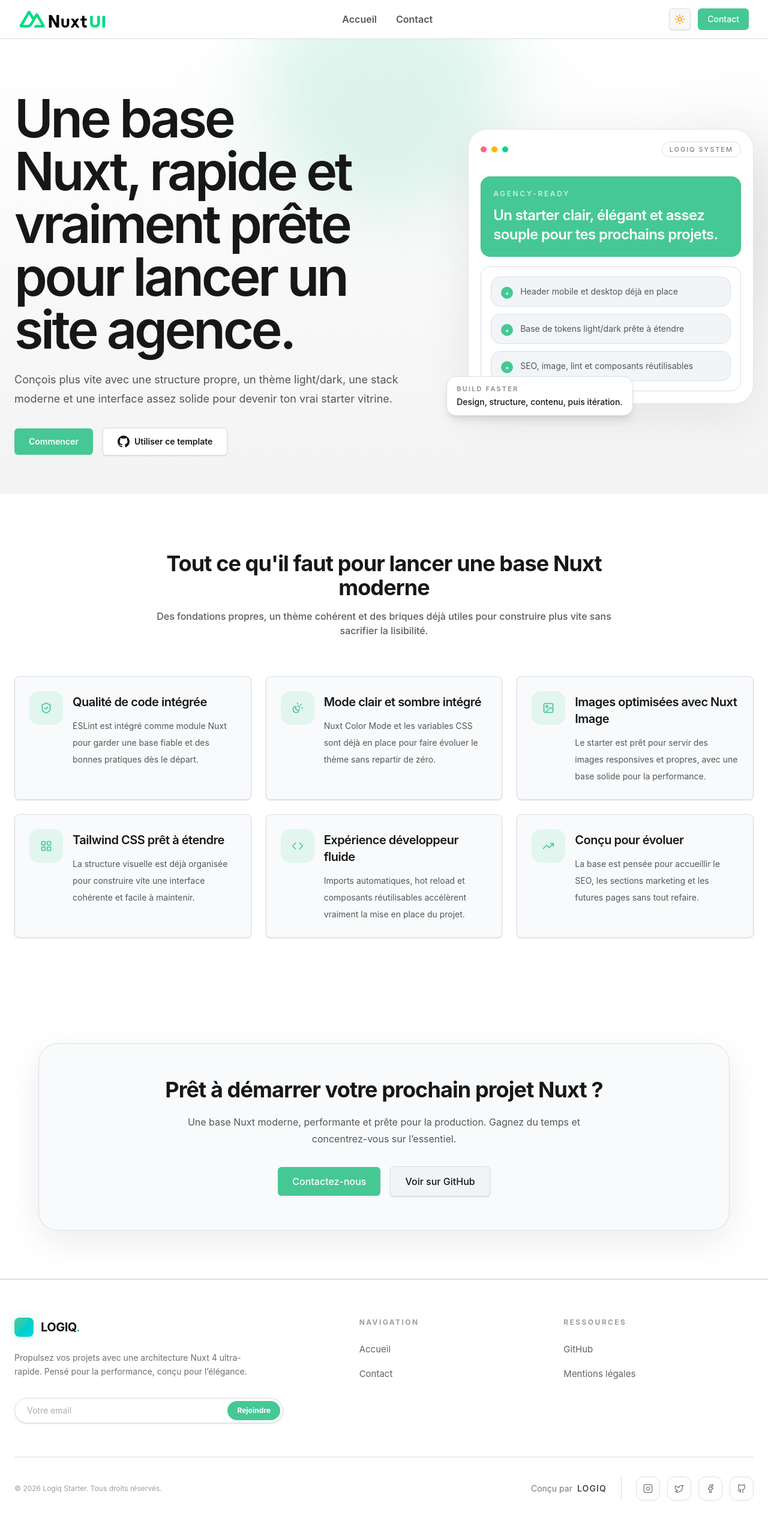
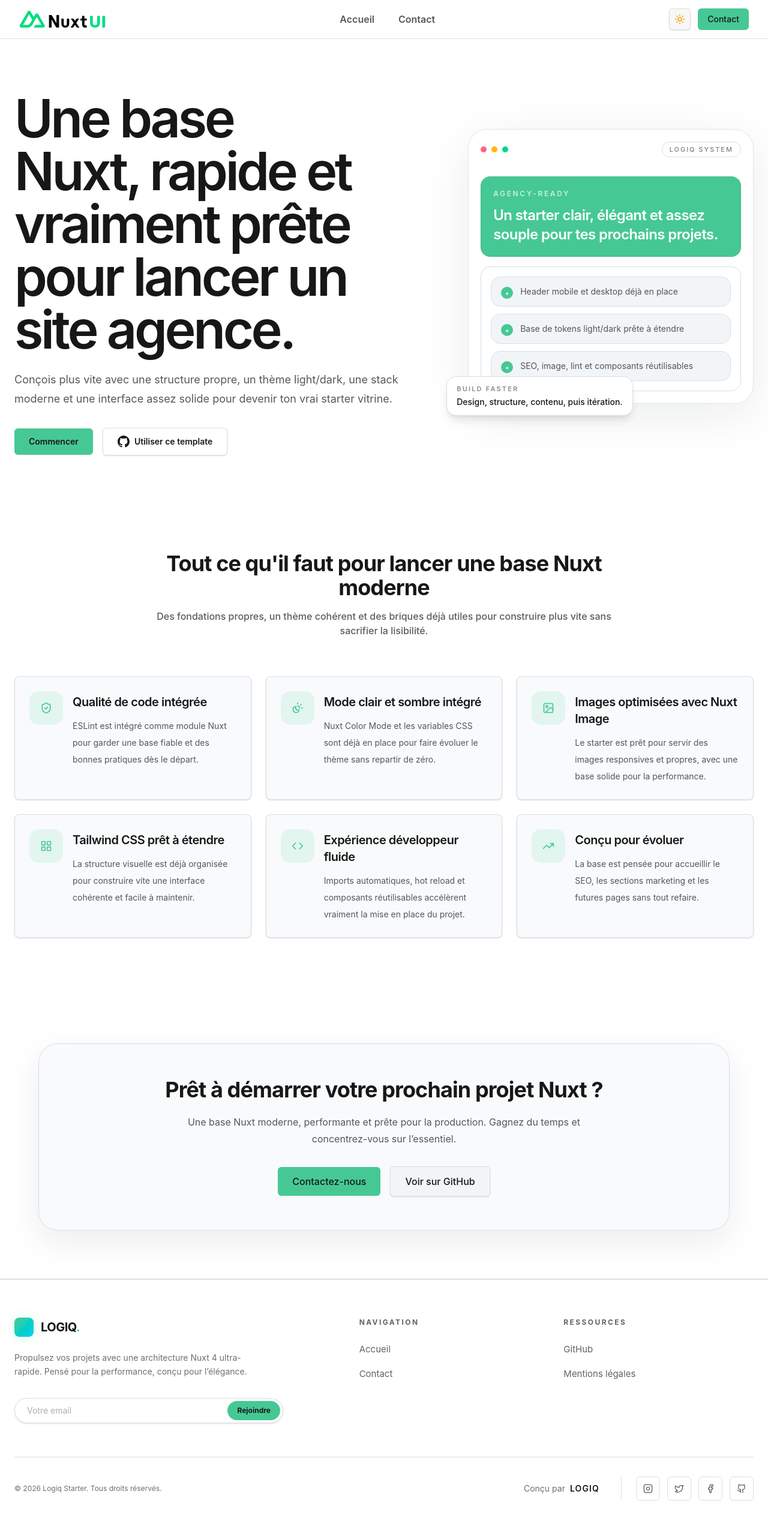
Before and after one commit to logiq-dev/nuxt-starter-logiq, a Nuxt app: page / in a window 1280 px wide. Shown: the top 2540 px of the page at 60% size. Built offline with nearby package versions, Linux system fonts and the light colour scheme.

Commit message:
feat: improve WCAG baseline across header, hero, footer and contact form

```diff
--- a/app/assets/css/main.css
+++ b/app/assets/css/main.css
@@ -3,6 +3,7 @@
 :root {
   --foreground: 0 0% 9%;
   --primary: 156 54% 53%;
+  --primary-foreground: 0 0% 9%;
   --primary-hover: 156 54% 43%;
   --primary-bg: 0 0% 100%;
   --surface: 0 0% 100%;
@@ -14,6 +15,7 @@
 .dark {
   --foreground: 0 0% 100%;
   --primary: 156 54% 53%;
+  --primary-foreground: 0 0% 9%;
   --primary-hover: 156 54% 43%;
   --primary-bg: 222 47% 11%;
   --surface: 222 24% 20%;
@@ -25,6 +27,7 @@
 @theme inline {
   --color-foreground: hsl(var(--foreground));
   --color-primary: hsl(var(--primary));
+  --color-primary-foreground: hsl(var(--primary-foreground));
   --color-primary-hover: hsl(var(--primary-hover));
   --color-primary-bg: hsl(var(--primary-bg));
   --color-surface: hsl(var(--surface));
@@ -37,3 +40,33 @@ body {
   background-color: hsl(var(--primary-bg));
   color: hsl(var(--foreground));
 }
+
+.focus-ring {
+  outline: none;
+}
+
+.focus-ring:focus-visible {
+  outline: 2px solid hsl(var(--foreground));
+  outline-offset: 3px;
+}
+
+.skip-link {
+  position: fixed;
+  top: 0.75rem;
+  left: 1rem;
+  z-index: 100;
+  padding: 0.75rem 1rem;
+  border-radius: 0.75rem;
+  background-color: hsl(var(--foreground));
+  color: hsl(var(--primary-bg));
+  font-weight: 700;
+  text-decoration: none;
+  transform: translateY(-220%);
+  transition: transform 150ms ease;
+}
+
+.skip-link:focus-visible {
+  transform: translateY(0);
+  outline: 2px solid hsl(var(--primary));
+  outline-offset: 3px;
+}
--- a/app/components/AppFooterAccordion.vue
+++ b/app/components/AppFooterAccordion.vue
@@ -2,6 +2,7 @@
 import { Facebook, Github, Instagram, Twitter } from "lucide-vue-next";
 
 const year = new Date().getFullYear();
+const route = useRoute();
 
 const openSections = ref({
   navigation: false,
@@ -33,9 +34,28 @@ const footerGroups = [
 ];
 
 const socialLinks = [
-  { label: "Instagram", to: "#", icon: Instagram },
-  { label: "Twitter", to: "#", icon: Twitter },
-  { label: "Facebook", to: "#", icon: Facebook },
+  { label: "Instagram",
+    to: "https://github.com/logiq-dev/nuxt-starter-logiq",
+    icon: Instagram,
+    target: "_blank",
+    rel: "noopener noreferrer"
+  },
+
+  {
+   label: "Twitter",
+   to: "https://github.com/logiq-dev/nuxt-starter-logiq",
+   icon: Twitter,
+   target: "_blank",
+   rel: "noopener noreferrer"
+  },
+
+  { label: "Facebook",
+    to: "https://github.com/logiq-dev/nuxt-starter-logiq",
+    icon: Facebook,
+    target: "_blank",
+    rel: "noopener noreferrer"
+  },
+
   {
     label: "GitHub",
     to: "https://github.com/logiq-dev/nuxt-starter-logiq",
@@ -44,6 +64,9 @@ const socialLinks = [
     rel: "noopener noreferrer",
   },
 ];
+
+const isCurrentPage = (path) => path.startsWith("/") && route.path === path;
+const isActiveLink = (path) => path && path !== "#";
 
 const toggleSection = (section) => {
   openSections.value[section] = !openSections.value[section];
@@ -75,7 +98,7 @@ const toggleSection = (section) => {
 
           <div class="mt-8 w-full max-w-md">
             <div
-              class="group relative flex items-center rounded-full border border-border-soft bg-surface p-1 shadow-sm transition focus-within:border-primary/50"
+              class="group relative flex items-center rounded-full border border-border-soft bg-surface p-1 shadow-sm transition focus-within:border-primary/50 focus-within:outline-2 focus-within:outline-offset-2 focus-within:outline-foreground"
             >
               <label for="footer-accordion-newsletter-email" class="sr-only">
                 Votre email
@@ -90,7 +113,7 @@ const toggleSection = (section) => {
               >
               <button
                 type="button"
-                class="cursor-pointer rounded-full bg-primary px-4 py-2 text-xs font-bold text-white transition hover:bg-primary-hover"
+                class="focus-ring cursor-pointer rounded-full bg-primary px-4 py-2 text-xs font-bold text-primary-foreground transition hover:bg-primary-hover"
               >
                 Rejoindre
               </button>
@@ -104,16 +127,18 @@ const toggleSection = (section) => {
             :key="group.title"
             class="text-center lg:text-left"
           >
+            <div class="md:hidden">
+              <h3>
                 <button
                   type="button"
-              class="flex w-full items-center justify-center gap-4 text-center text-xs font-bold uppercase tracking-[0.2em] text-foreground/42 md:pointer-events-none md:cursor-default lg:justify-start"
+                  class="focus-ring flex w-full items-center justify-center gap-4 rounded-md text-center text-xs font-bold uppercase tracking-[0.2em] text-foreground/68 lg:justify-start"
                   :aria-expanded="openSections[group.key]"
-              :aria-controls="`${group.key}-links`"
+                  :aria-controls="`${group.key}-links-mobile`"
                   @click="toggleSection(group.key)"
                 >
                   <span>{{ group.title }}</span>
                   <span
-                class="inline-flex h-8 w-8 items-center justify-center rounded-full border border-border-soft bg-surface md:hidden"
+                    class="inline-flex h-8 w-8 items-center justify-center rounded-full border border-border-soft bg-surface"
                   >
                     <svg
                       class="h-4 w-4 transition-transform duration-200"
@@ -132,15 +157,12 @@ const toggleSection = (section) => {
                     </svg>
                   </span>
                 </button>
+              </h3>
 
               <div
-              :id="`${group.key}-links`"
-              class="grid overflow-hidden transition-all duration-300 ease-in-out md:mt-6 md:block"
-              :class="
-                openSections[group.key]
-                  ? 'mt-6 grid-rows-[1fr]'
-                  : 'grid-rows-[0fr] md:grid-rows-[1fr]'
-              "
+                :id="`${group.key}-links-mobile`"
+                class="grid overflow-hidden transition-all duration-300 ease-in-out"
+                :class="openSections[group.key] ? 'mt-6 grid-rows-[1fr]' : 'grid-rows-[0fr]'"
               >
                 <ul class="min-h-0 space-y-4">
                   <li v-for="link in group.links" :key="link.label">
@@ -148,11 +170,52 @@ const toggleSection = (section) => {
                       :to="link.to"
                       :target="link.target"
                       :rel="link.rel"
-                    class="group inline-flex items-center justify-center text-[15px] text-foreground/68 transition-colors hover:text-primary lg:justify-start"
+                      :aria-current="isCurrentPage(link.to) ? 'page' : undefined"
+                      class="focus-ring group inline-flex items-center justify-center rounded-md text-[15px] text-foreground/68 transition-colors hover:text-foreground"
                     >
                       {{ link.label }}
                       <span
                         class="ml-2 -translate-x-2 opacity-0 transition-all group-hover:translate-x-0 group-hover:opacity-100"
+                        aria-hidden="true"
+                      >
+                        <svg
+                          class="h-3 w-3"
+                          fill="none"
+                          viewBox="0 0 24 24"
+                          stroke="currentColor"
+                        >
+                          <path
+                            stroke-linecap="round"
+                            stroke-linejoin="round"
+                            stroke-width="2"
+                            d="M14 5l7 7m0 0l-7 7m7-7H3"
+                          />
+                        </svg>
+                      </span>
+                    </NuxtLink>
+                  </li>
+                </ul>
+              </div>
+            </div>
+
+            <div class="hidden md:block">
+              <h3 class="text-xs font-bold uppercase tracking-[0.2em] text-foreground/68">
+                {{ group.title }}
+              </h3>
+
+              <ul class="mt-6 space-y-4">
+                <li v-for="link in group.links" :key="link.label">
+                  <NuxtLink
+                    :to="link.to"
+                    :target="link.target"
+                    :rel="link.rel"
+                    :aria-current="isCurrentPage(link.to) ? 'page' : undefined"
+                    class="focus-ring group inline-flex items-center justify-center rounded-md text-[15px] text-foreground/68 transition-colors hover:text-foreground lg:justify-start"
+                  >
+                    {{ link.label }}
+                    <span
+                      class="ml-2 -translate-x-2 opacity-0 transition-all group-hover:translate-x-0 group-hover:opacity-100"
+                      aria-hidden="true"
                     >
                       <svg
                         class="h-3 w-3"
@@ -180,7 +243,7 @@ const toggleSection = (section) => {
         <div
           class="flex flex-col items-center gap-5 text-center md:flex-row md:items-center md:justify-between md:text-left"
         >
-          <p class="text-xs text-foreground/42">
+          <p class="text-xs text-foreground/62">
             &copy; {{ year }} Logiq Starter. Tous droits r&eacute;serv&eacute;s.
           </p>
 
@@ -191,11 +254,11 @@ const toggleSection = (section) => {
               to="https://logiq.be"
               target="_blank"
               rel="noopener noreferrer"
-              class="group inline-flex items-center gap-2 text-sm text-foreground/58 transition-colors hover:text-foreground"
+              class="focus-ring group inline-flex items-center gap-2 rounded-full px-3 py-2 text-sm text-foreground/62 transition-all duration-200 hover:-translate-y-0.5 hover:text-foreground"
             >
               <span>Con&ccedil;u par</span>
               <span
-                class="font-semibold uppercase tracking-[0.08em] text-foreground/78 transition-colors group-hover:text-primary"
+                class="font-semibold uppercase tracking-[0.08em] text-foreground underline decoration-primary/0 underline-offset-4 transition-[text-decoration-color] duration-200 group-hover:decoration-primary"
               >
                 LOGIQ
               </span>
@@ -204,17 +267,25 @@ const toggleSection = (section) => {
             <div
               class="flex flex-wrap items-center justify-center gap-3 md:border-l md:border-border-soft md:pl-6"
             >
+              <template v-for="social in socialLinks" :key="social.label">
                 <NuxtLink
-                v-for="social in socialLinks"
-                :key="social.label"
+                  v-if="isActiveLink(social.to)"
                   :to="social.to"
                   :target="social.target"
                   :rel="social.rel"
                   :aria-label="social.label"
-                class="inline-flex h-10 w-10 items-center justify-center rounded-xl border border-border-soft bg-surface text-foreground/58 transition hover:border-primary/30 hover:text-primary"
+                  class="focus-ring inline-flex h-10 w-10 items-center justify-center rounded-md border border-border-soft bg-surface text-foreground/68 transition-all duration-200 hover:-translate-y-0.5 hover:border-primary hover:text-primary "
                 >
-                <component :is="social.icon" class="h-4 w-4" />
+                  <component :is="social.icon" class="h-4 w-4" aria-hidden="true" />
                 </NuxtLink>
+                <span
+                  v-else
+                  aria-hidden="true"
+                  class="inline-flex h-10 w-10 items-center justify-center rounded-md border border-border-soft bg-surface text-foreground/35 transition-all duration-200 hover:-translate-y-0.5 hover:border-primary/70 hover:text-primary"
+                >
+                  <component :is="social.icon" class="h-4 w-4" aria-hidden="true" />
+                </span>
+              </template>
             </div>
           </div>
         </div>
--- a/app/components/AppHeader.vue
+++ b/app/components/AppHeader.vue
@@ -1,5 +1,5 @@
 <script setup>
-import { computed, onMounted, onUnmounted, ref } from "vue";
+import { computed, nextTick, onMounted, onUnmounted, ref, watch } from "vue";
 import ColorModeToggle from "./ColorModeToggle.vue";
 
 const navigationLinks = [
@@ -8,26 +8,56 @@ const navigationLinks = [
 ];
 
 const colorMode = useColorMode();
+const route = useRoute();
 const isMenuOpen = ref(false);
+const menuButton = ref(null);
+const mobileMenu = ref(null);
 const isDark = computed(() => colorMode.value === "dark");
 
 const logoSrc = computed(() =>
   isDark.value ? "/images/logo/logo-dark-nuxt.svg" : "/images/logo/logo-light-nuxt.svg",
 );
 
-const toggleMenu = () => {
-  isMenuOpen.value = !isMenuOpen.value;
+const isCurrentPage = (path) => route.path === path;
+
+const focusFirstMobileItem = () => {
+  const firstFocusableElement = mobileMenu.value?.querySelector(
+    'a, button, [tabindex]:not([tabindex="-1"])',
+  );
+
+  firstFocusableElement?.focus();
 };
 
-const closeMenu = () => {
+const toggleMenu = async () => {
+  isMenuOpen.value = !isMenuOpen.value;
+
+  if (isMenuOpen.value) {
+    await nextTick();
+    focusFirstMobileItem();
+  }
+};
+
+const closeMenu = async ({ restoreFocus = false } = {}) => {
   isMenuOpen.value = false;
+
+  if (restoreFocus) {
+    await nextTick();
+    menuButton.value?.focus();
+  }
 };
 
 const handleKeydown = (event) => {
   if (event.key === "Escape" && isMenuOpen.value) {
-    closeMenu();
+    closeMenu({ restoreFocus: true });
   }
 };
+
+watch(
+  () => route.fullPath,
+  () => {
+    closeMenu();
+  },
+);
 
 onMounted(() => {
   document.addEventListener("keydown", handleKeydown);
@@ -42,19 +72,22 @@ onUnmounted(() => {
   <header
     class="sticky top-0 z-50 w-full border-b border-border-soft bg-primary-bg text-foreground transition-colors"
   >
+    <a href="#main-content" class="skip-link">Aller au contenu principal</a>
+
     <nav
       class="mx-auto flex h-16 max-w-360 items-center justify-between px-4 sm:px-6 lg:px-8"
       aria-label="Navigation principale"
     >
       <NuxtLink
         to="/"
-        class="flex items-center gap-2"
-        aria-label="Retour a l'accueil"
+        class="focus-ring flex items-center gap-2 rounded-md"
+        aria-label="Retour à l'accueil"
         @click="closeMenu"
       >
         <NuxtImg
           :src="logoSrc"
-          alt="Logo Nom du site"
+          alt=""
+          aria-hidden="true"
           class="h-7 w-auto"
           loading="eager"
           decoding="async"
@@ -65,7 +98,8 @@ onUnmounted(() => {
         <li v-for="link in navigationLinks" :key="link.to">
           <NuxtLink
             :to="link.to"
-            class="text-foreground/72 transition-colors hover:text-foreground dark:text-foreground/80 dark:hover:text-foreground"
+            :aria-current="isCurrentPage(link.to) ? 'page' : undefined"
+            class="focus-ring rounded-md px-1 py-1 text-foreground/72 transition-colors hover:text-foreground dark:text-foreground/80 dark:hover:text-foreground"
           >
             {{ link.label }}
           </NuxtLink>
@@ -77,14 +111,16 @@ onUnmounted(() => {
 
         <NuxtLink
           to="/contact"
-          class="hidden items-center justify-center rounded-md bg-primary px-4 py-2 text-sm font-medium text-white transition hover:bg-primary-hover sm:inline-flex"
+          class="focus-ring hidden items-center justify-center rounded-md bg-primary px-4 py-2 text-sm font-medium text-primary-foreground transition hover:bg-primary-hover sm:inline-flex"
+          :aria-current="isCurrentPage('/contact') ? 'page' : undefined"
         >
           Contact
         </NuxtLink>
 
         <button
+          ref="menuButton"
           type="button"
-          class="flex h-10 w-10 items-center justify-center rounded-full border border-black/10 bg-black/[0.03] text-foreground transition-colors hover:bg-black/[0.06] dark:border-white/10 dark:bg-white/5 dark:hover:bg-white/10 md:hidden"
+          class="focus-ring flex h-10 w-10 items-center justify-center rounded-full border border-black/10 bg-black/[0.03] text-foreground transition-colors hover:bg-black/[0.06] dark:border-white/10 dark:bg-white/5 dark:hover:bg-white/10 md:hidden"
           :aria-label="isMenuOpen ? 'Fermer le menu' : 'Ouvrir le menu'"
           :aria-expanded="isMenuOpen"
           aria-controls="mobile-menu"
@@ -138,6 +174,7 @@ onUnmounted(() => {
       <div
         v-if="isMenuOpen"
         id="mobile-menu"
+        ref="mobileMenu"
         class="absolute left-0 right-0 top-16 border-t border-border-soft bg-primary-bg shadow-lg md:hidden"
         role="region"
         aria-label="Menu de navigation mobile"
@@ -146,7 +183,8 @@ onUnmounted(() => {
           <li v-for="link in navigationLinks" :key="link.to">
             <NuxtLink
               :to="link.to"
-              class="block py-2 text-foreground/72 transition-colors hover:text-foreground dark:text-foreground/80 dark:hover:text-foreground"
+              :aria-current="isCurrentPage(link.to) ? 'page' : undefined"
+              class="focus-ring block rounded-md px-2 py-2 text-foreground/72 transition-colors hover:text-foreground dark:text-foreground/80 dark:hover:text-foreground"
               @click="closeMenu"
             >
               {{ link.label }}
@@ -155,7 +193,8 @@ onUnmounted(() => {
           <li class="pt-2">
             <NuxtLink
               to="/contact"
-              class="inline-flex w-full justify-center rounded-md bg-primary px-4 py-2 text-sm font-medium text-white transition hover:bg-primary-hover"
+              class="focus-ring inline-flex w-full justify-center rounded-md bg-primary px-4 py-2 text-sm font-medium text-primary-foreground transition hover:bg-primary-hover"
+              :aria-current="isCurrentPage('/contact') ? 'page' : undefined"
               @click="closeMenu"
             >
               Contact
--- a/app/components/ColorModeToggle.vue
+++ b/app/components/ColorModeToggle.vue
@@ -44,7 +44,7 @@ watch(
   <ClientOnly>
     <button
       type="button"
-      class="inline-flex h-9 w-9 items-center justify-center rounded-md border border-black/10 bg-black/3 text-foreground shadow-sm backdrop-blur-sm transition duration-200 hover:-translate-y-0.5 hover:bg-black/3 hover:shadow-md dark:border-white/10 dark:bg-white/5 dark:hover:bg-white/10 cursor-pointer"
+      class="focus-ring inline-flex h-9 w-9 items-center justify-center rounded-md border border-black/10 bg-black/3 text-foreground shadow-sm backdrop-blur-sm transition duration-200 hover:-translate-y-0.5 hover:bg-black/3 hover:shadow-md dark:border-white/10 dark:bg-white/5 dark:hover:bg-white/10 cursor-pointer"
       :aria-label="buttonLabel"
       :title="buttonLabel"
       @click="toggleColorMode"
--- a/app/components/CtaSection.vue
+++ b/app/components/CtaSection.vue
@@ -19,7 +19,7 @@
         <div class="mt-8 flex flex-col items-center justify-center gap-4 sm:flex-row">
           <NuxtLink
             to="/contact"
-            class="inline-flex items-center justify-center rounded-md bg-primary px-6 py-3 font-medium text-white transition hover:bg-primary-hover"
+            class="inline-flex items-center justify-center rounded-md bg-primary px-6 py-3 font-medium text-primary-foreground transition hover:bg-primary-hover"
           >
             Contactez-nous
           </NuxtLink>
--- a/app/components/FeatureItem.vue
+++ b/app/components/FeatureItem.vue
@@ -7,8 +7,8 @@ defineProps({
 </script>
 
 <template>
-  <div
-    class="group flex h-full cursor-pointer gap-4 rounded-lg border border-border-soft bg-surface-strong p-6 shadow-sm transition-all duration-300 hover:-translate-y-1 hover:bg-surface-strong hover:shadow-[0_12px_28px_rgba(15,23,43,0.06)]"
+  <li
+    class="group flex h-full gap-4 rounded-lg border border-border-soft bg-surface-strong p-6 shadow-sm transition-all duration-300 hover:-translate-y-1 hover:bg-surface-strong hover:shadow-[0_12px_28px_rgba(15,23,43,0.06)]"
   >
     <div
       class="flex h-14 w-14 shrink-0 items-center justify-center rounded-2xl bg-primary/12 text-primary transition-colors duration-300 group-hover:bg-primary/18"
@@ -24,5 +24,5 @@ defineProps({
         {{ description }}
       </p>
     </div>
-  </div>
+  </li>
 </template>
--- a/app/components/FeaturesSection.vue
+++ b/app/components/FeaturesSection.vue
@@ -68,7 +68,7 @@ const features = [
         </p>
       </header>
 
-      <div class="mt-16 grid grid-cols-1 gap-6 sm:grid-cols-2 lg:grid-cols-3">
+      <ul class="mt-16 grid list-none grid-cols-1 gap-6 p-0 sm:grid-cols-2 lg:grid-cols-3">
         <FeatureItem
           v-for="feature in features"
           :key="feature.title"
@@ -76,7 +76,7 @@ const features = [
           :description="feature.description"
           :icon="feature.icon"
         />
-      </div>
+      </ul>
     </div>
   </section>
 </template>
--- a/app/components/HeroSection.vue
+++ b/app/components/HeroSection.vue
@@ -11,17 +11,7 @@ const previewItems = [
     class="relative isolate overflow-hidden bg-primary-bg text-foreground"
     aria-label="Section d'accueil"
   >
-    <div class="absolute inset-0 -z-10">
-      <div
-        class="absolute left-1/2 top-[-8rem] h-[26rem] w-[26rem] -translate-x-1/2 rounded-full bg-primary/18 blur-3xl"
-      />
-      <div
-        class="absolute right-[-6rem] top-40 h-72 w-72 rounded-full bg-black/[0.05] blur-3xl dark:bg-white/8"
-      />
-      <div
-        class="absolute inset-0 bg-[linear-gradient(to_bottom,transparent,rgba(15,23,43,0.05))] dark:bg-[linear-gradient(to_bottom,transparent,rgba(255,255,255,0.02))]"
-      />
-    </div>
+
 
     <div
       class="mx-auto grid min-h-[calc(100svh-4rem)] max-w-360 items-center gap-14 px-4 py-12 sm:px-6 sm:py-16 lg:grid-cols-[minmax(0,1.15fr)_minmax(0,0.85fr)]"
@@ -44,7 +34,7 @@ const previewItems = [
             href="https://github.com/logiq-dev/nuxt-starter-logiq"
             target="_blank"
             rel="noopener noreferrer"
-            class="inline-flex items-center gap-2 rounded-md bg-primary px-6 py-3 text-sm font-semibold text-white transition hover:bg-primary-hover"
+            class="inline-flex items-center gap-2 rounded-md bg-primary px-6 py-3 text-sm font-semibold text-primary-foreground transition hover:bg-primary-hover"
           >
             Commencer
           </a>
--- a/app/layouts/default.vue
+++ b/app/layouts/default.vue
@@ -7,7 +7,7 @@
   <div class="min-h-screen flex flex-col bg-primary-bg text-foreground transition-colors">
     <AppHeader />
     <!-- Main content -->
-    <main class="flex-1 w-full">
+    <main id="main-content" tabindex="-1" class="flex-1 w-full focus:outline-none">
       <slot />
     </main>
     <CtaSection />
```
Also changed, not shown: app/components/contact/ContactForm.vue (+35 -19 lines). Lines whose indentation alone changed are shown as unchanged.
